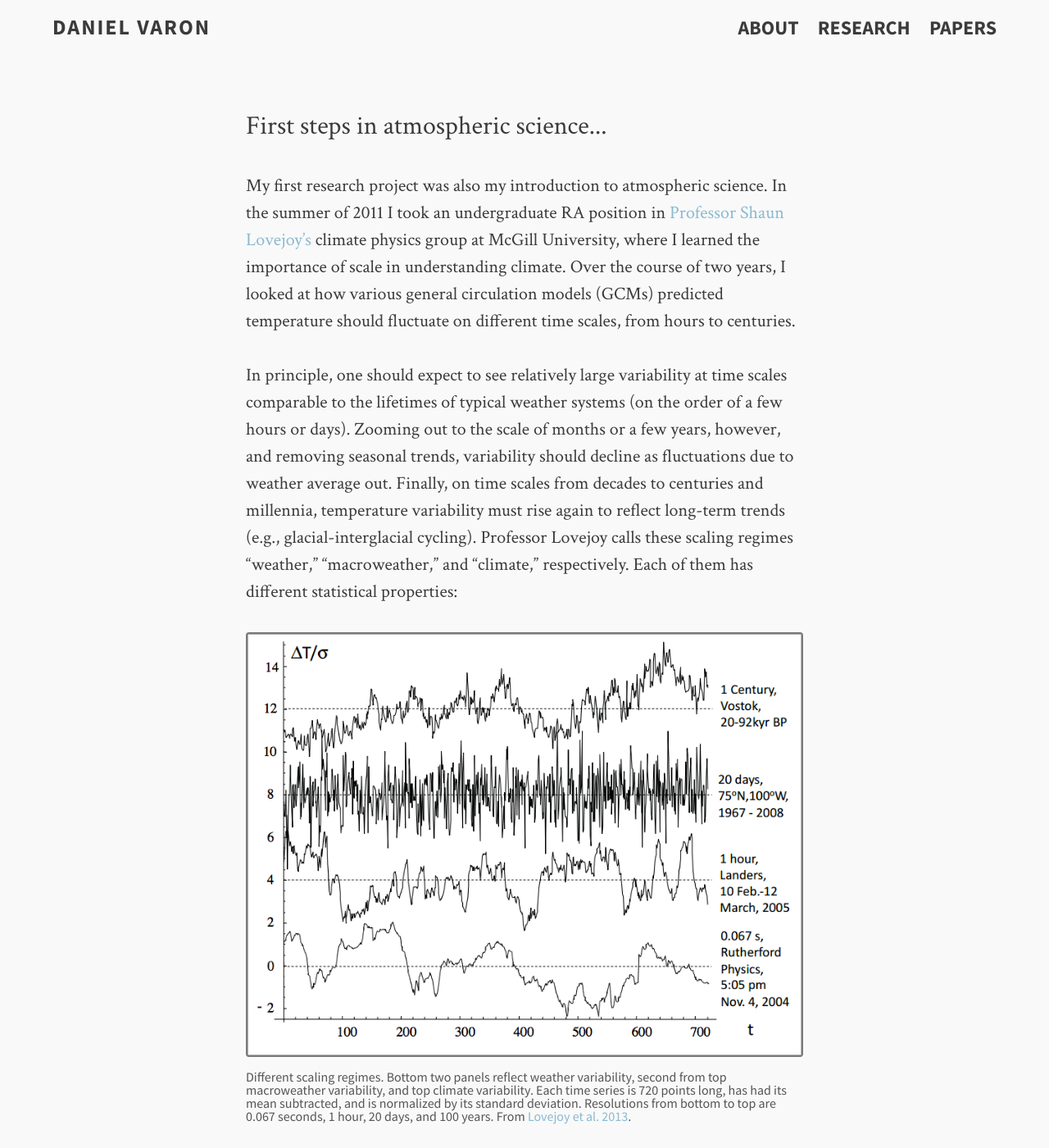
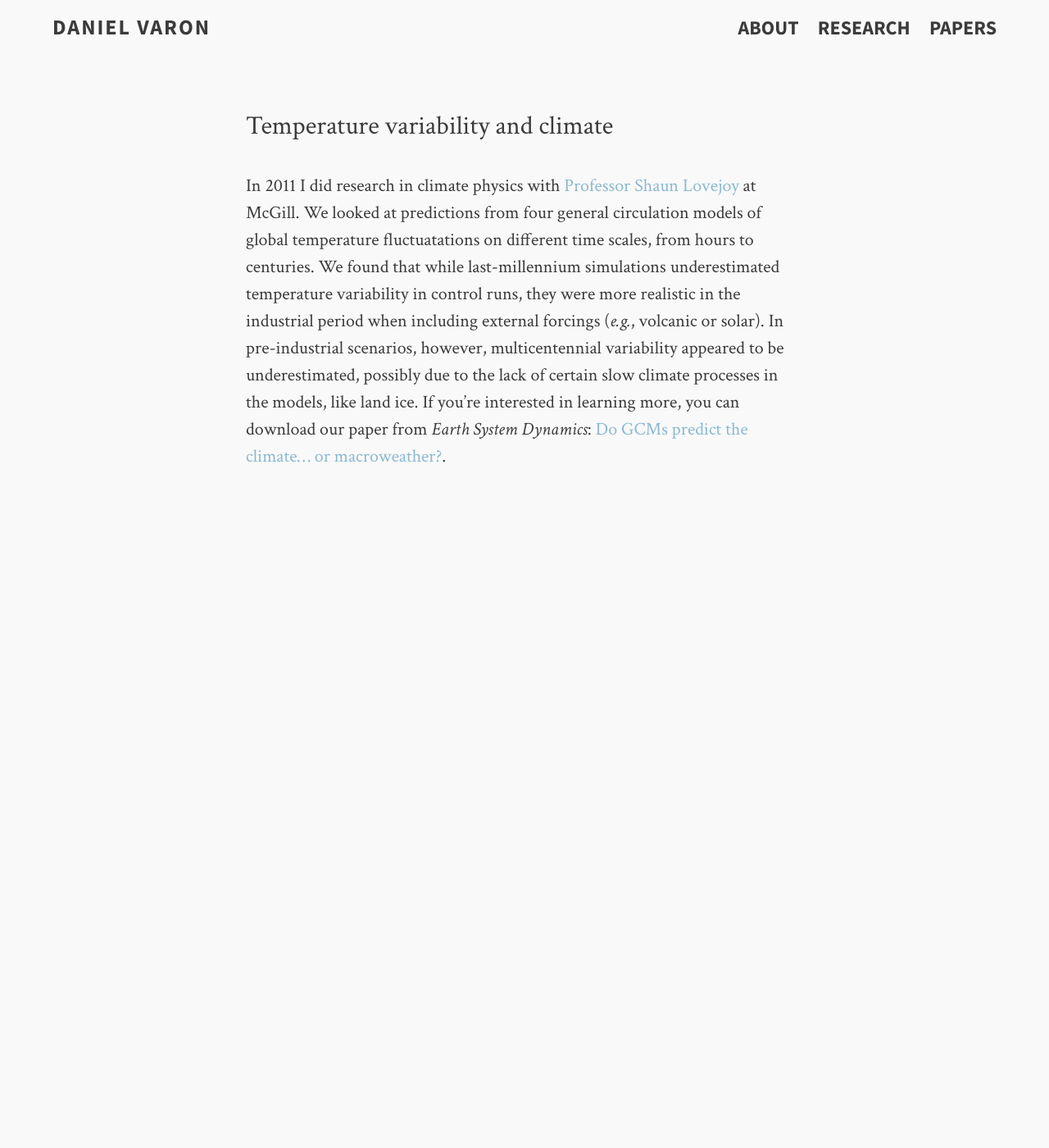
Before and after one commit to djvaron/djvaron.github.io, a Jekyll site: the page built from res_climate.md, in a window 1280 px wide and 1400 px high. Shown: the whole window at 82% size. Built offline with Jekyll 4.4.1, drawn with Linux system fonts in a browser that asks for light colours; some of the changed text lies outside the part shown.

Commit message:
edit climate research

```diff
--- a/res_climate.md
+++ b/res_climate.md
@@ -2,12 +2,13 @@
 layout: page
 permalink: /research/climate/index.html
 title: Research
-description: "First steps in atmospheric science..."
+description: "Temperature variability and climate"
 tags: [research, climate]
 ---
 
-My first research project was also my introduction to atmospheric science. In the summer of 2011 I took an undergraduate RA position in [Professor Shaun Lovejoy's](http://www.physics.mcgill.ca/~gang/Lovejoy.htm) climate physics group at McGill University, where I learned the importance of scale in understanding climate. Over the course of two years, I looked at how various general circulation models (GCMs) predicted temperature should fluctuate on different time scales, from hours to centuries.
+In 2011 I did research in climate physics with [Professor Shaun Lovejoy](http://www.physics.mcgill.ca/~gang/Lovejoy.htm) at McGill. We looked at predictions from four general circulation models of global temperature fluctuatations on different time scales, from hours to centuries. We found that while last-millennium simulations underestimated temperature variability in control runs, they were more realistic in the industrial period when including external forcings (<em>e.g.</em>, volcanic or solar). In pre-industrial scenarios, however, multicentennial variability appeared to be underestimated, possibly due to the lack of certain slow climate processes in the models, like land ice. If you're interested in learning more, you can download our paper from <em>Earth System Dynamics</em>: [Do GCMs predict the climate... or macroweather?](http://www.earth-syst-dynam.net/4/439/2013/esd-4-439-2013.html).
 
+<!--
 In principle, one should expect to see relatively large variability at time scales comparable to the lifetimes of typical weather systems (on the order of a few hours or days). Zooming out to the scale of months or a few years, however, and removing seasonal trends, variability should decline as fluctuations due to weather average out. Finally, on time scales from decades to centuries and millennia, temperature variability must rise again to reflect long-term trends (e.g., glacial-interglacial cycling). Professor Lovejoy calls these scaling regimes "weather," "macroweather," and "climate," respectively. Each of them has different statistical properties:
 
 <figure>
@@ -16,5 +17,4 @@ In principle, one should expect to see relatively large variability at time scal
 </figure>
 
 We wanted to know how well different GCMs could capture these scaling statistics, so we took a variety of temperature time series from four different models---the coupled ocean-atmosphere model [ECHO-G](http://www.ipcc-data.org/ar4/model-CONS-ECHO-G-change.html); the Max Planck Institute Earth System Model ([MPI-ESM](http://www.mpimet.mpg.de/en/science/models/mpi-esm.html)); the Goddard Institute for Space Studies model ([GISS-E2-R](http://data.giss.nasa.gov/modelE/ar5/)); and NOAA's 20th-Century Reanalysis model ([20CR](http://www.esrl.noaa.gov/psd/data/20thC_Rean/))---and plotted the characteristic magnitudes of their fluctuations against time scale.
-
-We found that last-millennium simulations only reproduced macroweather in control runs, but were more realistic in the industrial period when including external forcings (e.g., volcanic or solar). However, in pre-industrial scenarios, multicentennial variability appeared to be underestimated, possibly due to the lack of certain slow climate processes, like land ice, in the models. Our results were published in the peer-reviewed journal <em>Earth System Dynamics</em>: [Do GCMs predict the climate... or macroweather?](http://www.earth-syst-dynam.net/4/439/2013/esd-4-439-2013.html)
+-->
```
